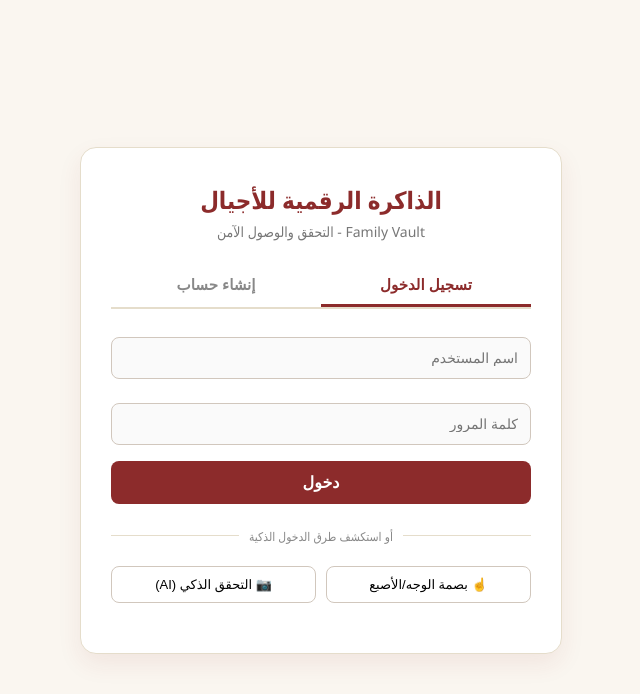
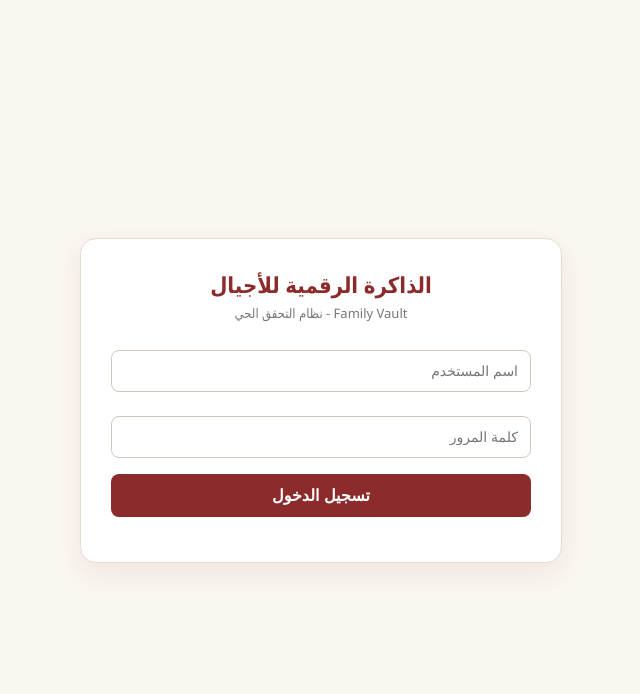
Before and after one commit to abdullahalialhammadi-Aa/family-vault, a plain HTML site: page index.html in a window 1280 px wide. Shown: the whole page, without its empty margins (319-959 px from the left). Drawn offline with Linux system fonts and the light colour scheme.

Commit message:
Update index.html

```diff
--- a/index.html
+++ b/index.html
@@ -3,7 +3,7 @@
 <head>
   <meta charset="UTF-8">
   <meta name="viewport" content="width=device-width, initial-scale=1.0">
-  <title>الذاكرة الرقمية للأجيال - بوابة الدخول الآمنة</title>
+  <title>الذاكرة الرقمية للأجيال - التحقق الحَي</title>
   <style>
     :root {
       --primary-color: #8C2B2B;
@@ -29,7 +29,7 @@
       background: var(--card-bg);
       border: 1px solid #E5DDCB;
       border-radius: 16px;
-      padding: 35px 30px;
+      padding: 30px;
       width: 100%;
       max-width: 420px;
       box-shadow: 0 10px 25px rgba(140, 43, 43, 0.08);
@@ -37,40 +37,16 @@
     }
 
     .logo-title {
-      font-size: 24px;
+      font-size: 22px;
       font-weight: bold;
       color: var(--primary-color);
-      margin-bottom: 6px;
+      margin-bottom: 5px;
     }
 
     .subtitle {
-      font-size: 14px;
+      font-size: 13px;
       color: #777;
-      margin-bottom: 25px;
-    }
-
-    .tab-group {
-      display: flex;
-      border-bottom: 2px solid #E5DDCB;
       margin-bottom: 20px;
-    }
-
-    .tab-btn {
-      flex: 1;
-      padding: 10px;
-      background: none;
-      border: none;
-      font-size: 15px;
-      font-weight: bold;
-      color: #888;
-      cursor: pointer;
-      border-bottom: 3px solid transparent;
-      transition: all 0.3s;
-    }
-
-    .tab-btn.active {
-      color: var(--primary-color);
-      border-bottom-color: var(--primary-color);
     }
 
     .input-field {
@@ -81,13 +57,6 @@
       border-radius: 8px;
       box-sizing: border-box;
       font-size: 14px;
-      background: #FAFAFA;
-    }
-
-    .input-field:focus {
-      outline: none;
-      border-color: var(--accent-color);
-      background: #FFF;
     }
 
     .btn-main {
@@ -107,76 +76,39 @@
       background-color: #6E2020;
     }
 
-    .divider {
-      margin: 20px 0;
+    /* حاوية الفيديو والكاميرا المباشرة */
+    .webcam-container {
       position: relative;
-      text-align: center;
+      width: 100%;
+      height: 260px;
+      background: #000;
+      border-radius: 12px;
+      overflow: hidden;
+      margin: 15px 0;
+      border: 2px solid var(--accent-color);
     }
 
-    .divider::before {
-      content: "";
+    video {
+      width: 100%;
+      height: 100%;
+      object-fit: cover;
+    }
+
+    .scan-overlay {
       position: absolute;
       top: 50%;
-      left: 0;
-      right: 0;
-      height: 1px;
-      background: #E5DDCB;
-      z-index: 1;
-    }
-
-    .divider span {
-      position: relative;
-      z-index: 2;
-      background: var(--card-bg);
-      padding: 0 10px;
-      font-size: 12px;
-      color: #888;
-    }
-
-    .alt-methods {
-      display: flex;
-      gap: 10px;
-      justify-content: center;
-    }
-
-    .alt-btn {
-      flex: 1;
-      padding: 10px;
-      border: 1px solid #D1C7BD;
-      border-radius: 8px;
-      background: #FFF;
-      cursor: pointer;
-      font-size: 13px;
-      display: flex;
-      align-items: center;
-      justify-content: center;
-      gap: 6px;
-      transition: background 0.2s;
-    }
-
-    .alt-btn:hover {
-      background: #F5F0E6;
-    }
-
-    .ai-upload-box {
-      border: 2px dashed var(--accent-color);
-      border-radius: 8px;
-      padding: 15px;
-      background: #FAF8F5;
-      margin-bottom: 15px;
-      cursor: pointer;
-    }
-
-    #preview-img {
-      max-width: 100px;
-      border-radius: 6px;
-      margin-top: 10px;
-      display: none;
+      left: 50%;
+      transform: translate(-50%, -50%);
+      width: 180px;
+      height: 180px;
+      border: 2px dashed rgba(255, 255, 255, 0.7);
+      border-radius: 10px;
+      pointer-events: none;
     }
 
     #status-msg {
       margin-top: 15px;
-      font-size: 13px;
+      font-size: 14px;
       font-weight: bold;
     }
   </style>
@@ -189,126 +121,92 @@
 
   <div class="vault-card">
     <div class="logo-title">الذاكرة الرقمية للأجيال</div>
-    <div class="subtitle">Family Vault - التحقق والوصول الآمن</div>
+    <div class="subtitle">Family Vault - نظام التحقق الحي</div>
 
-    <!-- تبويب التنقل بين الدخول وإنشاء الحساب -->
-    <div class="tab-group">
-      <button class="tab-btn active" onclick="switchAuthMode('login')">تسجيل الدخول</button>
-      <button class="tab-btn" onclick="switchAuthMode('register')">إنشاء حساب</button>
+    <!-- 1. خطوة تسجيل الدخول -->
+    <div id="login-step">
+      <input type="text" id="username" class="input-field" placeholder="اسم المستخدم">
+      <input type="password" id="password" class="input-field" placeholder="كلمة المرور">
+      <button class="btn-main" onclick="proceedToLiveScan()">تسجيل الدخول</button>
     </div>
 
-    <!-- نموذج اسم المستخدم وكلمة المرور -->
-    <div id="auth-form">
-      <input type="text" id="username" class="input-field" placeholder="اسم المستخدم">
-      <input type="password" id="password" class="input-field" placeholder="كلمة المرور">
-      <button class="btn-main" id="submit-btn" onclick="handleStandardAuth()">دخول</button>
-    </div>
+    <!-- 2. خطوة البصمة الحية (الكاميرا) -->
+    <div id="scan-step" style="display: none;">
+      <p style="font-size: 14px; color: #555; margin-bottom: 10px;">
+        وجه الكاميرا نحو <b>Coffee</b> أو <b>Mouse</b> واضغط لالتقاط البصمة البصرية:
+      </p>
 
-    <div class="divider">
-      <span>أو استكشف طرق الدخول الذكية</span>
-    </div>
+      <div class="webcam-container">
+        <video id="webcam" autoplay playsinline muted></video>
+        <div class="scan-overlay"></div>
+      </div>
 
-    <!-- الخيارات البيومترية والبصرية -->
-    <div class="alt-methods">
-      <button class="alt-btn" onclick="triggerBiometricAuth()">
-        ☝️ بصمة الوجه/الأصبع
-      </button>
-      <button class="alt-btn" onclick="toggleAIVerifyBox()">
-        📷 التحقق الذكي (AI)
-      </button>
-    </div>
-
-    <!-- صندوق رفع الصور الذكي (مخفي افتراضياً) -->
-    <div id="ai-box" style="display: none; margin-top: 15px;">
-      <div class="ai-upload-box" onclick="document.getElementById('ai-file-input').click()">
-        <span style="font-size: 13px; color: #555;">اضغط لارفاق صورة <b>Coffee</b> أو <b>Mouse</b></span>
-        <input type="file" id="ai-file-input" accept="image/*" style="display: none;" onchange="processAIImage(event)">
-        <br>
-        <img id="preview-img" alt="معاينة الصورة">
-      </div>
+      <button class="btn-main" onclick="captureAndVerify()">التقاط وتحليل الصورة 📷</button>
     </div>
 
     <div id="status-msg"></div>
   </div>
 
   <script>
-    const MODEL_URL = "./"; // المسار المباشر لملفات نموذج Teachable Machine
-    let model, authMode = 'login';
+    const MODEL_URL = "./";
+    let model, videoStream;
 
-    // تحميل نموذج الذكاء الاصطناعي عند فتح الصفحة
+    // تحميل النموذج عند البدء
     async function loadModel() {
       try {
         model = await tmImage.load(MODEL_URL + "model.json", MODEL_URL + "metadata.json");
       } catch (e) {
-        console.log("جاري تجهيز بيئة النموذج...");
+        console.log("جاري استدعاء النموذج...");
       }
     }
     loadModel();
 
-    // التبديل بين وضع تسجيل الدخول وإنشاء الحساب
-    function switchAuthMode(mode) {
-      authMode = mode;
-      document.querySelectorAll('.tab-btn').forEach(btn => btn.classList.remove('active'));
-      event.target.classList.add('active');
-      document.getElementById('submit-btn').innerText = mode === 'login' ? 'دخول' : 'إنشاء حساب وتسجيل البصمة';
-      setStatus('');
-    }
+    // الانتقال لخطوة فتح الكاميرا المباشرة بعد تسجيل الدخول
+    async function proceedToLiveScan() {
+      const user = document.getElementById('username').value;
+      if (!user) return setStatus('يرجى إدخال اسم المستخدم أولاً', 'red');
 
-    // تسجيل الدخول العادي
-    function handleStandardAuth() {
-      const user = document.getElementById('username').value;
-      if (!user) return setStatus('يرجى إدخال اسم المستخدم', 'red');
-      setStatus(authMode === 'login' ? `أهلاً بك مجدداً، ${user}` : `تم إنشاء الحساب بنجاح لـ ${user}`, 'green');
-    }
+      document.getElementById('login-step').style.display = 'none';
+      document.getElementById('scan-step').style.display = 'block';
+      setStatus('جاري تشغيل الكاميرا المباشرة...', 'orange');
 
-    // الدخول بواسطة البصمة البيومترية (WebAuthn Native API)
-    async function triggerBiometricAuth() {
-      if (!window.PublicKeyCredential) {
-        return setStatus('المتصفح لا يدعم البصمة البيومترية', 'red');
-      }
-      setStatus('جاري طلب البصمة من الجهاز...', 'orange');
-
+      // تشغيل الكاميرا الحية
       try {
-        // محاكاة استدعاء واجهة البصمة الخاصة بالنظام/الهاتف
-        setTimeout(() => {
-          setStatus('تم التحقق البيومتري بنجاح! جاري الدخول...', 'green');
-        }, 1200);
+        const video = document.getElementById('webcam');
+        videoStream = await navigator.mediaDevices.getUserMedia({ video: { facingMode: "environment" } });
+        video.srcObject = videoStream;
+        setStatus('الكاميرا جاهزة للالتقاط', 'green');
       } catch (err) {
-        setStatus('فشل التحقق من البصمة', 'red');
+        setStatus('تعذر الوصول للكاميرا، يرجى إعطاء الصلاحية', 'red');
       }
     }
 
-    // إظهار/إخفاء واجهة رفع الصور
-    function toggleAIVerifyBox() {
-      const box = document.getElementById('ai-box');
-      box.style.display = box.style.display === 'none' ? 'block' : 'none';
-    }
+    // التقاط إطار مباشر من الفيديو وتحليله
+    async function captureAndVerify() {
+      const video = document.getElementById('webcam');
+      if (!videoStream || !video.srcObject) {
+        return setStatus('الكاميرا غير متصلة', 'red');
+      }
 
-    // فحص صورة الـ Coffee / Mouse بواسطة Teachable Machine
-    async function processAIImage(event) {
-      const file = event.target.files[0];
-      if (!file) return;
+      setStatus('جاري التحليل البيومتري للصورة الحية...', 'orange');
 
-      const imgEl = document.getElementById('preview-img');
-      imgEl.src = URL.createObjectURL(file);
-      imgEl.style.display = 'inline-block';
+      if (!model) await loadModel();
 
-      setStatus('جاري تحليل الصورة عبر النموذج...', 'orange');
+      // تحليل بث الكاميرا الفعلي مباشرة عبر النموذج
+      const predictions = await model.predict(video);
+      let bestMatch = predictions.reduce((max, p) => p.probability > max.probability ? p : max, predictions[0]);
+      let confidence = (bestMatch.probability * 100).toFixed(1);
 
-      imgEl.onload = async () => {
-        if (!model) await loadModel();
+      const label = bestMatch.className.toUpperCase();
 
-        const predictions = await model.predict(imgEl);
-        let bestMatch = predictions.reduce((max, p) => p.probability > max.probability ? p : max, predictions[0]);
-        let confidence = (bestMatch.probability * 100).toFixed(1);
+      if ((label === "COFFEE" || label === "MOUSE") && bestMatch.probability > 0.65) {
+        setStatus(`تم التحقق بنجاح! العنصر: ${label} (${confidence}%)`, 'green');
 
-        const label = bestMatch.className.toUpperCase();
-        if ((label === "COFFEE" || label === "MOUSE") && bestMatch.probability > 0.6) {
-          setStatus(`تم المطابقة بنجاح: ${label} (الدقة: ${confidence}%)`, 'green');
-        } else {
-          setStatus('الصورة المرفقة غير مطابقة لعناصر الوصول (COFFEE / MOUSE)', 'red');
-        }
-      };
+        // إيقاف الكاميرا بعد النجاح
+        videoStream.getTracks().forEach(track => track.stop());
+      } else {
+        setStatus('عنصر غير مطابق! يرجى إظهار Coffee أو Mouse بوضوح أمام الكاميرا', 'red');
+      }
     }
 
     function setStatus(msg, color = 'black') {
```
